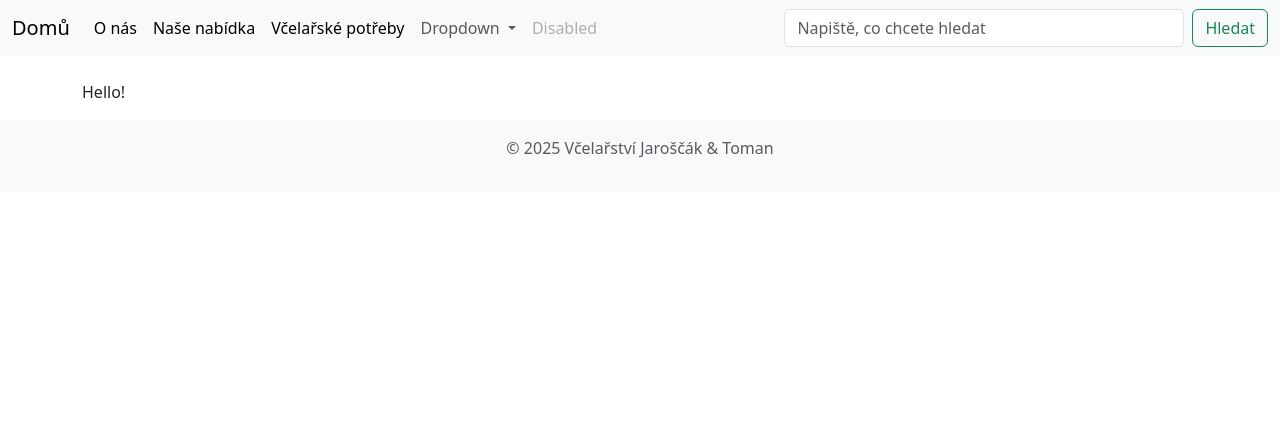
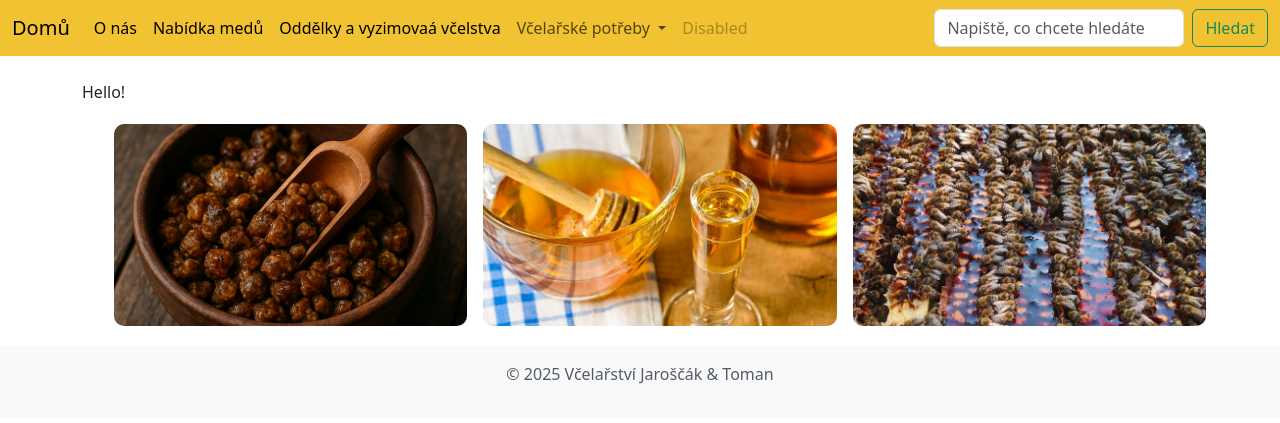
Before and after one commit to Fingyy/Honey_onlineshop, a Django app: page / in a window 1280 px wide. Shown: the top 423 px of the page. Run offline with Django 5.2, Linux system fonts and the light colour scheme; some libraries are stand-ins or nearby versions.

Commit message:
feat: přidání modelu Order + přidání flip card na úvodní stránce

```diff
--- a/shop/static/css/style.css
+++ b/shop/static/css/style.css
@@ -1,5 +1,5 @@
 .custom-navbar {
-  background-color: #007bff;
+  background-color: #F1C232 !important;
 }
 
 .honey-image {
@@ -7,5 +7,5 @@
 }
 
 .searching { /* v navbaru se nenastavuje správně šířka pro vyhledávání*/
-  width: 400px;
+  width: 250px;
 }
--- a/shop/templates/home.html
+++ b/shop/templates/home.html
@@ -4,5 +4,132 @@
 {% block title %}Včelařství Jaroščák & Toman{% endblock %}
 
 {% block content %}
-<p>Hello!</p>
+    <p>Hello!</p>
+    <style>
+.card-container {
+    perspective: 1000px;
+    margin: 20px;
+}
+
+.flip-card {
+    width: 100%;
+    aspect-ratio: 7 / 4; /* poměr šířky k výšce */
+    position: relative;
+    transition: transform 0.6s;
+    transform-style: preserve-3d;
+    perspective: 1000px;
+}
+
+.flip-card:hover {
+    transform: rotateY(180deg);
+}
+
+.card-face {
+    position: absolute;
+    width: 100%;
+    height: 100%;
+    backface-visibility: hidden; /* schová neaktivní stranu */
+    border-radius: 10px;
+    overflow: hidden; /* zajistí, že nic nepřeteče přes okraj */
+    object-fit: contain; /* obrázek se přizpůsobí v celku, aniž by se ořezal */
+}
+
+.card-front {
+  background-image: url('https://via.placeholder.com/300x200');
+  background-size: cover;
+  background-position: center;
+  display: flex;
+  {#align-items: flex-end;#}
+  {#padding: 1em;#}
+  color: white;
+  font-weight: bold;
+}
+
+.card-front img {
+  width: 100%;
+  height: 100%;
+  object-fit: cover;
+}
+
+.card-back {
+  background-color: #F1C232;
+  transform: rotateY(180deg);
+  {#padding: 1em;#}
+  display: flex;
+  justify-content: left;
+  align-items: center;
+}
+
+ul li a.cta-link { /* nemám zde jen cta-link, abych uvedl konkretni cestu, v mem pripade lez pouzit i samostatně */
+  display: inline-block;
+  margin-top: 2em; /* posouvám vzdálenost linku od seznamu */
+  font-weight: bold;
+  text-decoration: underline;
+  color: #000;
+}
+
+.no-bullet {
+  list-style: none;
+}
+
+
+</style>
+
+<div class="card-container container">
+    <div class="row g-3"> <!-- nastavení mezery mezi sloupci -->
+
+        <div class="col-md-4">
+              <div class="flip-card">
+                  <div class="card-face card-front">
+                      <img src="{% static 'media/honey_images/propolis.png' %}" alt="Chybějící obrázek propolisu">
+                  </div>
+                  <div class="card-face card-back">
+                      <ul>
+                          <li>Tinktury z propolisu</li>
+                          <li>Masti z propolisu</li>
+                          <li>Spreje z propolisu</li>
+                          <li class="no-bullet">
+                              <a href="{% url 'honey_list' %}" class="cta-link">Zobrazit nabídku</a>
+                          </li>
+                      </ul>
+                  </div>
+              </div>
+        </div>
+
+    <div class="col-md-4">
+        <div class="flip-card">
+            <div class="card-face card-front">
+                <img src="{% static 'media/honey_images/medovina.jpg' %}" alt="Chybějící obrázek medoviny">
+            </div>
+            <div class="card-face card-back">
+                <ul>
+                    <li>Medovina</li>
+                    <li class="no-bullet">
+                        <a href="{% url 'honey_list' %}" class="cta-link">Zobrazit nabídku</a>
+                    </li>
+                </ul>
+            </div>
+        </div>
+    </div>
+
+    <div class="col-md-4">
+      <div class="flip-card">
+          <div class="card-face card-front">
+              <img src="{% static 'media/honey_images/oddelky.jpg' %}" alt="Chybějící obrázek oddělků">
+          </div>
+          <div class="card-face card-back">
+              <ul>
+                  <li>Oddělky</li>
+                  <li>Vyzimovaná včelstva</li>
+                  <li class="no-bullet">
+                              <a href="{% url 'honey_list' %}" class="cta-link">Zobrazit nabídku</a>
+                  </li>
+              </ul>
+          </div>
+      </div>
+    </div>
+
+    </div>
+</div>
+
 {% endblock %}
--- a/shop/templates/navbar.html
+++ b/shop/templates/navbar.html
@@ -1,5 +1,6 @@
 {% load static %}
 <head>
+    <title>{% block title %}Včelařství Jaroščák & Toman{% endblock %}</title>
     <link rel="stylesheet" href="{% static 'css/style.css' %}">
 </head>
 <nav class="navbar navbar-expand-lg bg-body-tertiary custom-navbar">
@@ -16,11 +17,11 @@
             </li>
 
             <li class="nav-item">
-                <a class="nav-link active" aria-current="page" href="{% url 'honey_list' %}">Naše nabídka</a>
+                <a class="nav-link active" aria-current="page" href="{% url 'honey_list' %}">Nabídka medů</a>
             </li>
 
             <li class="nav-item">
-                <a class="nav-link active" aria-current="page" href="#">Včelařské potřeby</a>
+                <a class="nav-link active" aria-current="page" href="#">Oddělky a vyzimovaá včelstva</a>
              </li>
 
             {% if user.is_superuser %}
@@ -31,13 +32,14 @@
 
         <li class="nav-item dropdown">
             <a class="nav-link dropdown-toggle" href="#" role="button" data-bs-toggle="dropdown" aria-expanded="false">
-            Dropdown
+                Včelařské potřeby
             </a>
             <ul class="dropdown-menu">
-            <li><a class="dropdown-item" href="#">Action</a></li>
-            <li><a class="dropdown-item" href="#">Another action</a></li>
+                <li><a class="dropdown-item" href="#">Rámečky</a></li>
+                <li><a class="dropdown-item" href="#">Výroba úlů</a></li>
+                <li><a class="dropdown-item" href="#">Výroba nástavků</a></li>
                 <li><hr class="dropdown-divider"></li>
-            <li><a class="dropdown-item" href="#">Something else here</a></li>
+                <li><a class="dropdown-item" href="#">Výroba styrodurových plemenáčů</a></li>
             </ul>
         </li>
         <li class="nav-item">
@@ -45,10 +47,9 @@
         </li>
         </ul>
         <form class="d-flex" role="search">
-        <input class="form-control me-2 searching" type="search" placeholder="Napiště, co chcete hledat" aria-label="Search">
+            <input class="form-control me-2 searching" type="search" placeholder="Napiště, co chcete hledáte" aria-label="Search">
             <button class="btn btn-outline-success" type="submit">Hledat</button>
         </form>
     </div>
     </div>
-  </div>
 </nav>
```
Also changed, not shown: shop/models.py (+15 -0 lines), shop/static/media/honey_images/medovina.jpg (added), shop/static/media/honey_images/oddelky.jpg (added), shop/static/media/honey_images/propolis.png (added). Lines whose indentation alone changed are shown as unchanged.
